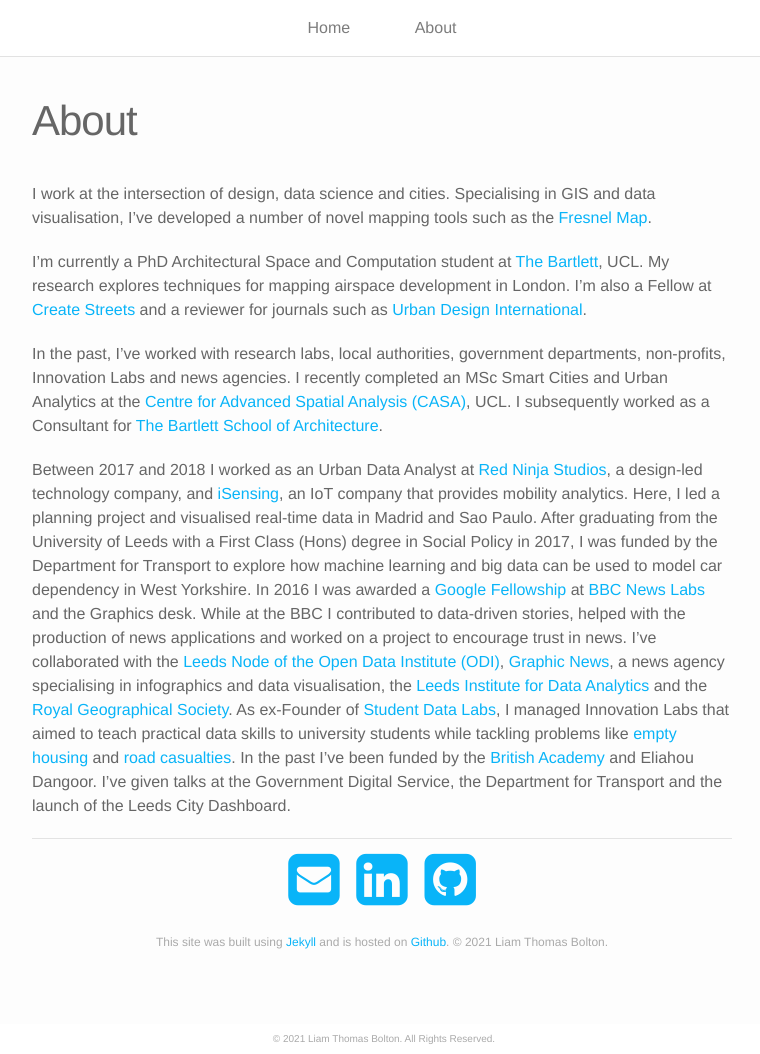
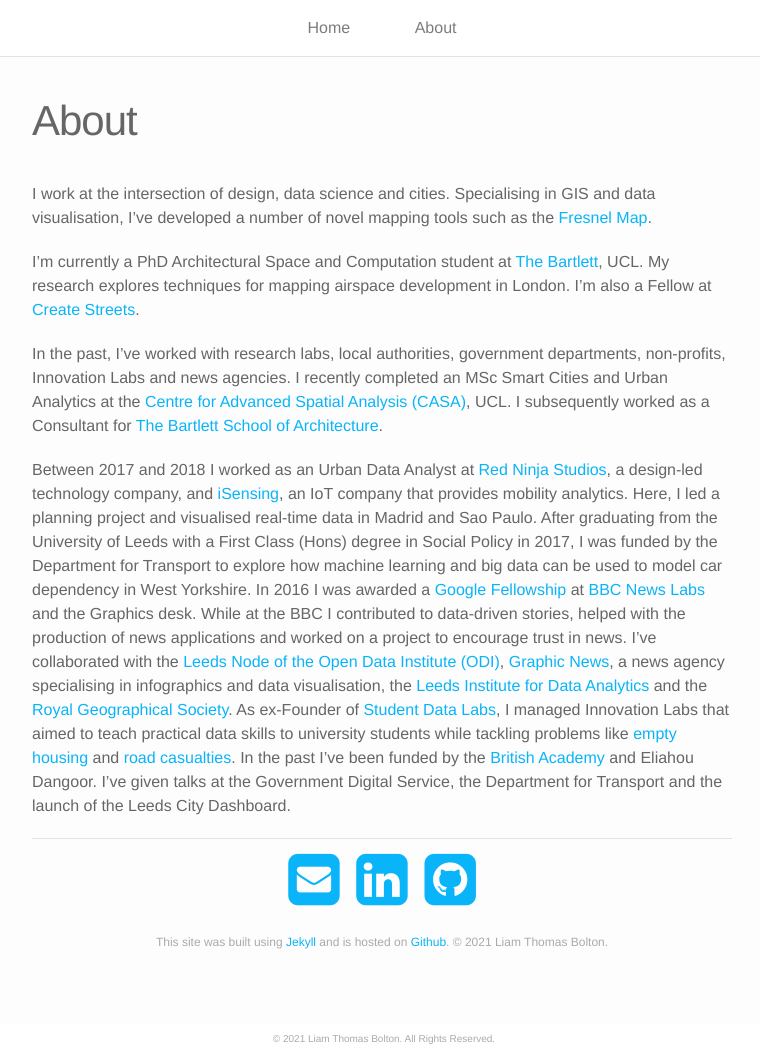
Before and after one commit to lbuk/portfolio-website, a Jekyll site: the page built from about.md, in a window 1280 px wide and 1054 px high. Shown: the whole window, without its empty margins (258-1018 px from the left). Built offline with Jekyll 4.4.1, drawn with Linux system fonts in a browser that asks for light colours; nearby versions of some CDN libraries.

Commit message:
Update about.md

```diff
--- a/about.md
+++ b/about.md
@@ -6,7 +6,7 @@
 
 I work at the intersection of design, data science and cities. Specialising in GIS and data visualisation, I've developed a number of novel mapping tools such as the <a href="https://www.liamthomasbolton.com/portfolio/FresnelMap/">Fresnel Map</a>.
 
-I'm currently a PhD Architectural Space and Computation student at <a href="https://www.ucl.ac.uk/bartlett/">The Bartlett</a>, UCL. My research explores techniques for mapping airspace development in London. I'm also a Fellow at <a href="http://www.createstreets.com/">Create Streets</a> and a reviewer for journals such as <a href="https://www.palgrave.com/gb/journal/41289">Urban Design International</a>.
+I'm currently a PhD Architectural Space and Computation student at <a href="https://www.ucl.ac.uk/bartlett/">The Bartlett</a>, UCL. My research explores techniques for mapping airspace development in London. I'm also a Fellow at <a href="http://www.createstreets.com/">Create Streets</a>.
 
 In the past, I've worked with research labs, local authorities, government departments, non-profits, Innovation Labs and news agencies. I recently completed an MSc Smart Cities and Urban Analytics at the <a href="https://www.ucl.ac.uk/bartlett/casa/">Centre for Advanced Spatial Analysis (CASA)</a>, UCL. I subsequently worked as a Consultant for <a href="https://www.ucl.ac.uk/bartlett/architecture/">The Bartlett School of Architecture</a>.
 
```
